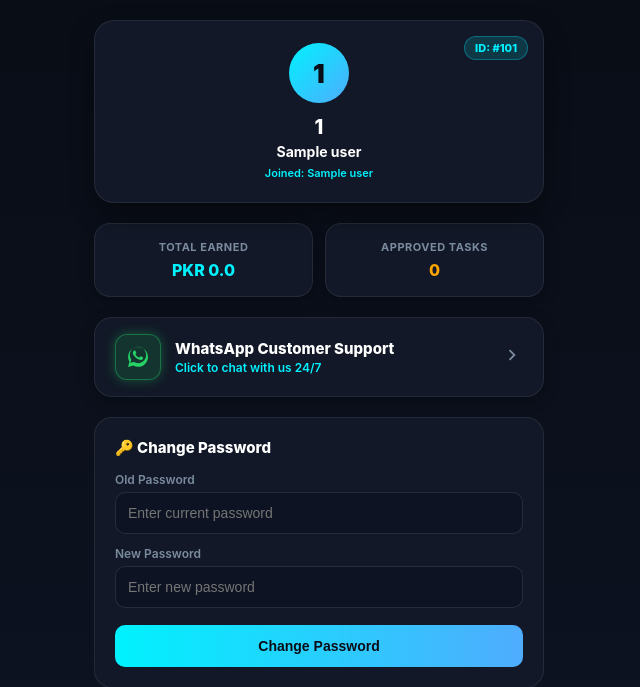
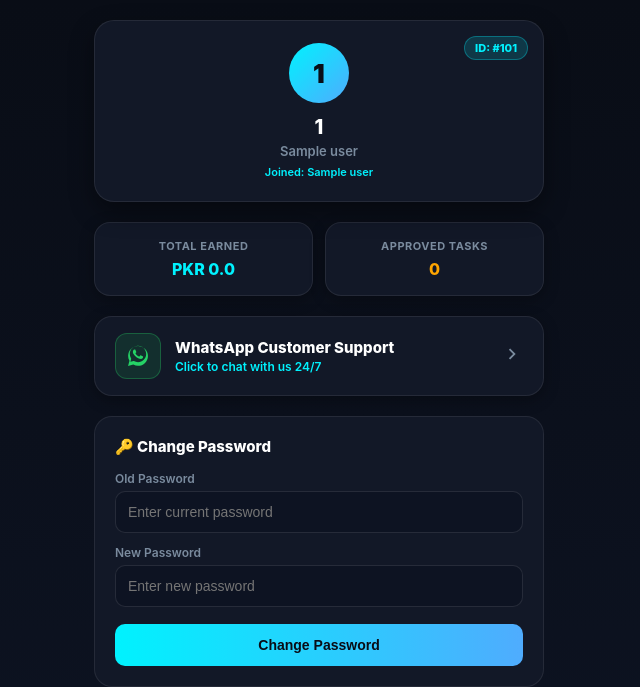
Before and after one commit to Awais5253/Mega-Gmail-Task-Web, a Flask app: page /profile in a window 1280 px wide. Shown: the top 687 px of the page, without its empty margins (321-961 px from the left). Run offline with Flask 3, Linux system fonts and the light colour scheme; the visitor is signed in with stand-in values (Sample User, id 1); a database or web service that is not in the repository returns one stand-in record (values such as "Sample title"); data that the repository does not hold is empty; some libraries are stand-ins or nearby versions.

Commit message:
Update profile.html

```diff
--- a/templates/profile.html
+++ b/templates/profile.html
@@ -47,9 +47,9 @@
         margin-bottom: 4px;
     }
     .user-phone {
-        font-size: 14px;
-        color: #ffffff;
-        font-weight: 700;
+        font-size: 13px;
+        color: #7a8b9e;
+        font-weight: 600;
         margin-bottom: 6px;
     }
     .joining-date {
@@ -86,7 +86,7 @@
         font-weight: 800;
     }
 
-    /* WHATSAPP CUSTOMER SUPPORT CARD (THEME MATCHED) */
+    /* WHATSAPP CUSTOMER SUPPORT CARD */
     .whatsapp-card {
         background: #121827;
         border: 1px solid rgba(255, 255, 255, 0.08);
@@ -114,12 +114,11 @@
         width: 44px;
         height: 44px;
         border-radius: 12px;
-        background: rgba(37, 211, 102, 0.15);
-        border: 1px solid rgba(37, 211, 102, 0.4);
+        background: rgba(37, 211, 102, 0.12);
+        border: 1px solid rgba(37, 211, 102, 0.3);
         display: flex;
         align-items: center;
         justify-content: center;
-        box-shadow: 0 0 12px rgba(37, 211, 102, 0.35);
     }
     .wa-icon-box svg {
         width: 24px;
```
